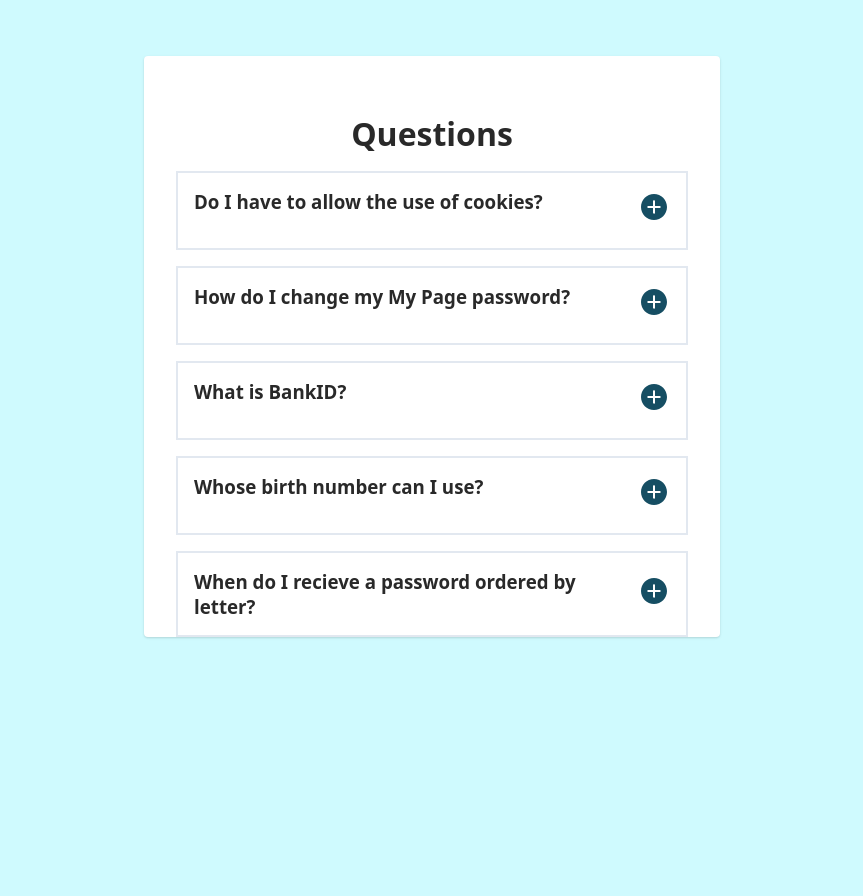
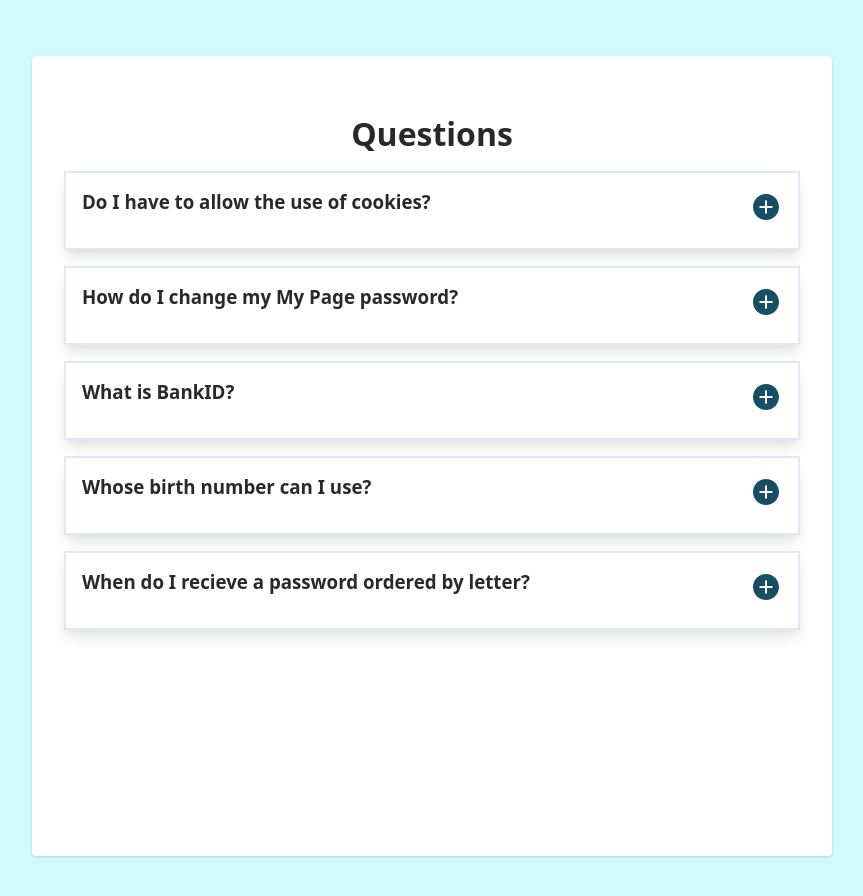
Before and after one commit to L-Qichen/React-mini-projects, a React (Vite) app in the folder FAQs/: page / in a window 1280 px wide. Shown: the top 896 px of the page, without its empty margins (208-1071 px from the left). Before the commit the page ends 800 px from the top, so only its background shows below. Built offline with nearby package versions, Linux system fonts and the light colour scheme.

Commit message:
fixed margin collapse. project done

```diff
--- a/FAQs/src/List.jsx
+++ b/FAQs/src/List.jsx
@@ -4,7 +4,7 @@ const List = ({ questions }) => {
 
   return (
     <>
-      <div className="container">
+      <div>
         <div className="card">
           <h1>Questions</h1>
           {questions.map((question) => {
--- a/FAQs/src/style.css
+++ b/FAQs/src/style.css
@@ -14,12 +14,17 @@
 }
 
 .card {
+  min-height: 100vh;
+  min-width: 450px;
+  margin: 3.5rem auto;
+  max-width: 800px;
   background: #fff;
   box-shadow: 0 1px 3px rgba(0, 0, 0, 0.1),
   0 1px 2px rgba(0, 0, 0, 0.06);
   transition: .3s ease-in-out all;
   border-radius: 0.25rem;
   padding-top: 2.5rem;
+  overflow: hidden;
 }
 
 .card:hover {
@@ -31,6 +36,8 @@
   border: 2px solid #e2e8f0;
   margin: 0 2rem 1rem 2rem;
   padding: 1rem;
+  box-shadow: 0 10px 15px -3px rgba(0, 0, 0, 0.1),
+  0 4px 6px -2px rgba(0, 0, 0, 0.05);
 }
 
 .list-element p {
```
